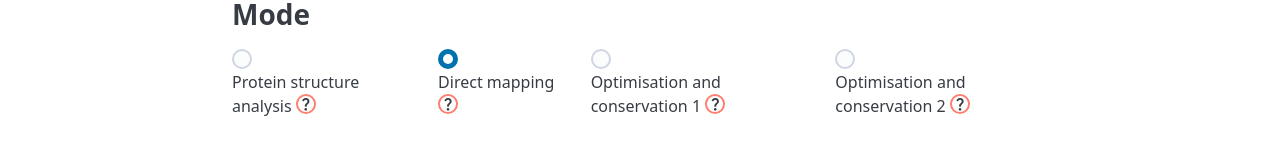
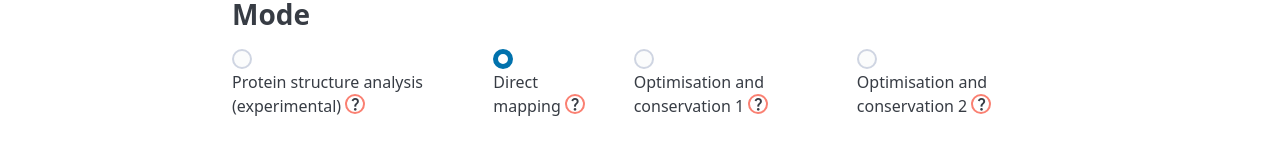
Before and after one commit to tbonnabaud/expressinhost_web, a Vue app in the folder frontend/: page /tuning in a window 1280 px wide. Shown: the part 407-560 px from the top of the page. Built offline with nearby package versions, Linux system fonts and the light colour scheme; no server answers.

Commit message:
Add (experimental) to label

```diff
--- a/frontend/src/components/tuning-form/TuningModeSelector.vue
+++ b/frontend/src/components/tuning-form/TuningModeSelector.vue
@@ -17,7 +17,7 @@ const model = defineModel<TuningModeName>()
       />
       <label for="protein_structure_analysis">
         <ToolTip>
-          Protein structure analysis
+          Protein structure analysis (experimental)
           <span class="material-icons question-marks">question_mark</span>
           <template #tooltip>
             Tuning mode, analyses the structure of a protein to determine slow
```
